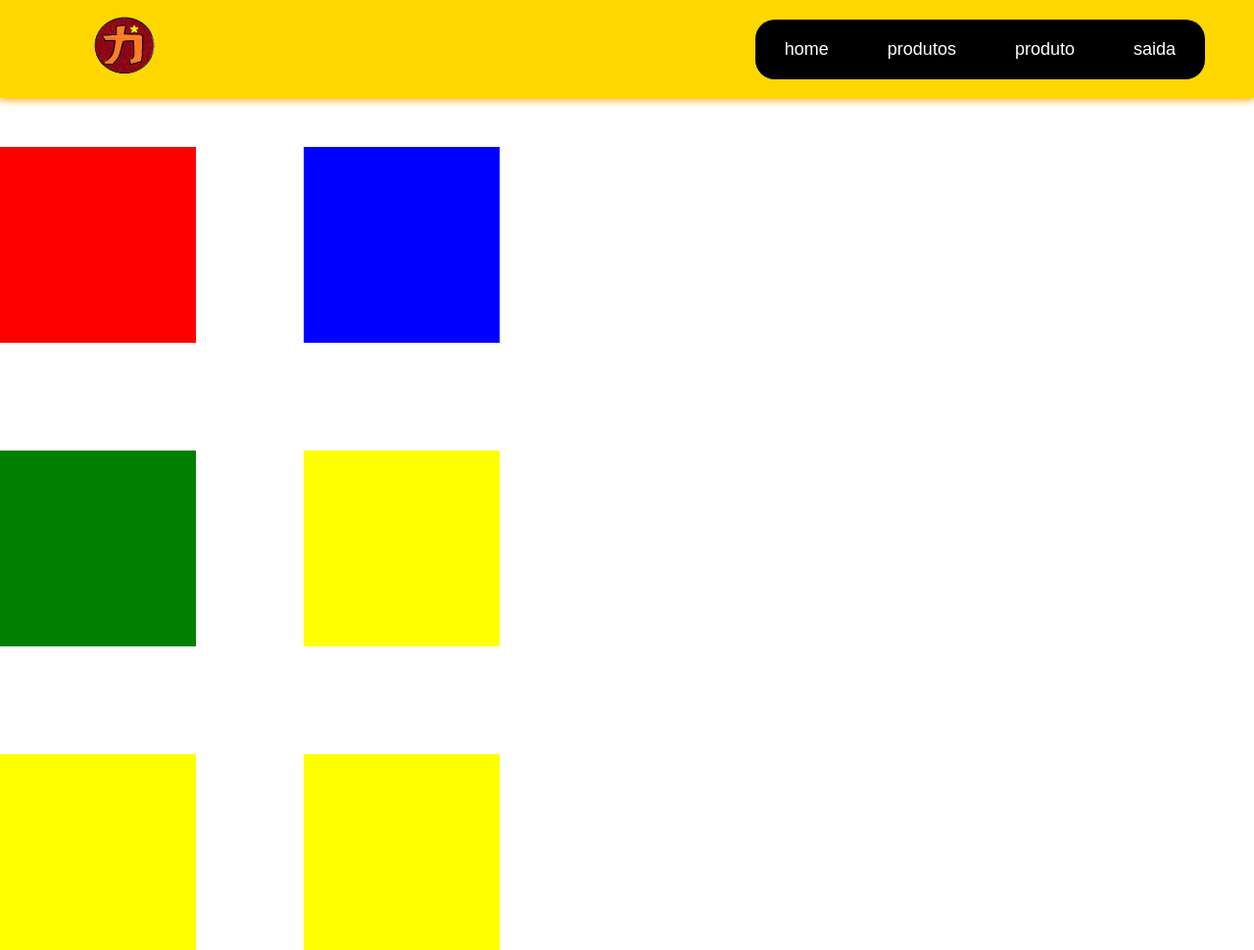
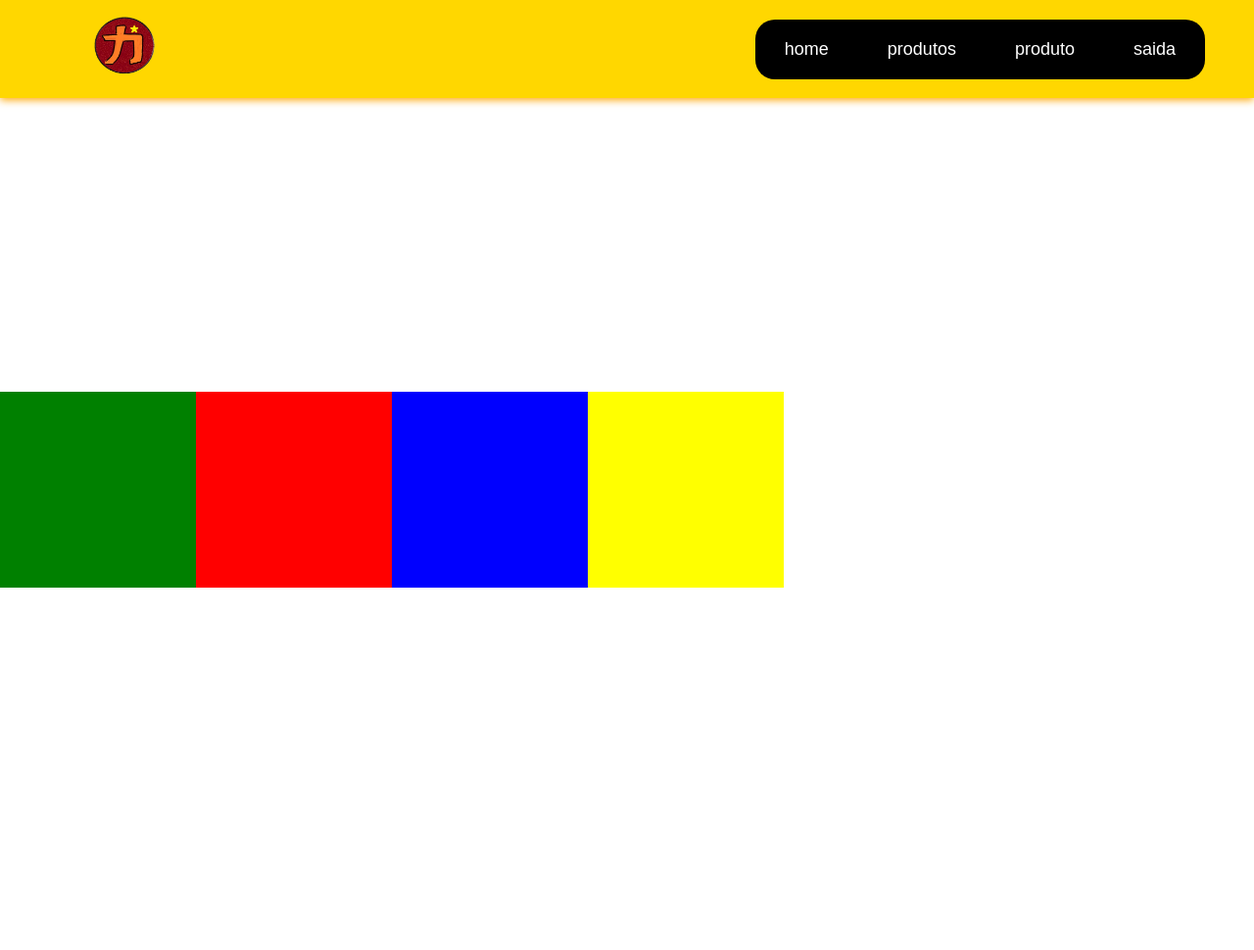
Before and after one commit to GuiXaadrez1/Studing_html, a PHP site: page /templates/produtos.html in a window 1280 px wide. Shown: the whole page at 98% size. After the commit the page ends 600 px from the top, so only its background shows below. Run offline with PHP 8.4, Linux system fonts and the light colour scheme.

Commit message:
Aprendendo mais sobre css grid

```diff
--- a/Arquivos_php/static/produtos.css
+++ b/Arquivos_php/static/produtos.css
@@ -3,11 +3,15 @@
     width: 100%;
     height: 100%;
     display: grid ;
-    grid-template-columns: 300px 300px; /* devinimos os números de colunas e o tamnho de cada uma delas*/
-    grid-template-rows: 300px 300px 300px; /* nesse caso já são as linhas*/
-    gap: 10px; /*espaçamento geral dos elemtnos na grid*/
+    grid-template-columns: repeat(auto-fill,200px); /* definimos os números de colunas e o tamnho de cada uma delas*/
+    /*auto-fill serve para deixar as grids mais reponsivas*/
+    grid-template-rows: 300px, 300px; /* nesse caso já são as linhas*/
+    /*gap: 10px; /*espaçamento geral dos elemtnos na grid*/
     align-items: center; /* permite manipularmos os elementos dentro da nossa div/caixinha no eixo y*/
-    justify-items: start; /* permite manipular a posição dos elementos que estão dentro das nossas caixinhas/div*/
+    justify-items: center; /* permite manipular a posição dos elementos que estão dentro das nossas caixinhas/div*/
+    /*grid-template-areas:"green red"  /* vamos definir e organizar cada um das nossas caixinhas/divs dentro do nosso conteiner com grids, é uma forma de manipular e organizar*/
+    /*"blue yellow";   /*primeira e segunda linha*/
+
 }
 /* se tirarmos o tamnho das divs, eles vão se alongar e ocupar todo o espaço disponível*/
 div{
@@ -17,17 +21,22 @@ div{
 
 .gree{
     background-color: green;
-    grid-row: 2; /* linha e coluna que ela ocupa*/
-    grid-column: 1; /*linha e coluna que esse elemento vai ocupar*/
+    /*grid-row: 2; /* linha e coluna que ela ocupa*/
+    /*grid-column: 1; /*linha e coluna que esse elemento vai ocupar*/
+    /*com grid-template-areas usamos o grid-areas e colocamos o nome do objeto para manipular a posição da nossa caixinha*/
+    /*grid-area: red;*/
 }
 .red{
     background-color: red;
+    /*grid-area: green;*/
 }
 .blue{
     background-color: blue;
+   /* grid-area: yellow;*/
 }
 .yellow{
     background-color: yellow;
+    /*grid-area: blue;*/
 }
 
 /*
@@ -35,3 +44,17 @@ div{
     nossas caixinhas que seriam manipuladas divs dentro de outras divs (elementos), não existem
 
 */
+/*
+    No grid-area, se não possui o elemento ou nome ao qual aquele elemento se refe no grid-templates-area
+    o css vai deixar vazio aquela linha criada
+    Caso seja necessário colocar outro que já exteja posicionado, esse elemento vai ocupar o espaço dele
+    e o de outro ao qual queremos posicionar, para fazer um teste, basta tirar o tamnho e a largura pré-definida
+
+*/
+/*
+    Se na hora de criar asa colunas em grid-templares-area e colocarmos o repeat com auto-fill
+    conseguimos fazer um preenchimento dinâmico dos nossos elementos
+    para isso devemos tirar o gri-templates-area, pois este pré-define fixa aqueles elementos naquela
+    coluna
+
+*/
--- a/Arquivos_php/templates/produtos.html
+++ b/Arquivos_php/templates/produtos.html
@@ -26,14 +26,13 @@
 
                 <div class="gree">
                 </div>
+
                 <div class="red">
                 </div>
+
                 <div class="blue">
                 </div>
-                <div class="yellow">
-                </div>
-                <div class="yellow">
-                </div>
+
                 <div class="yellow">
                 </div>
 
```
